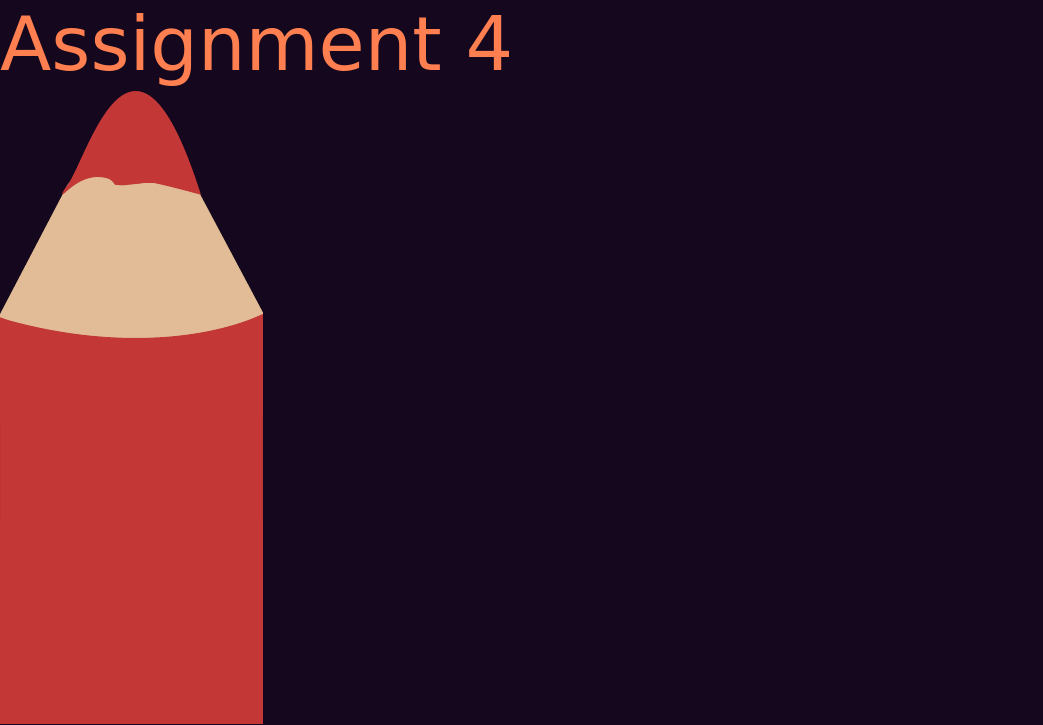
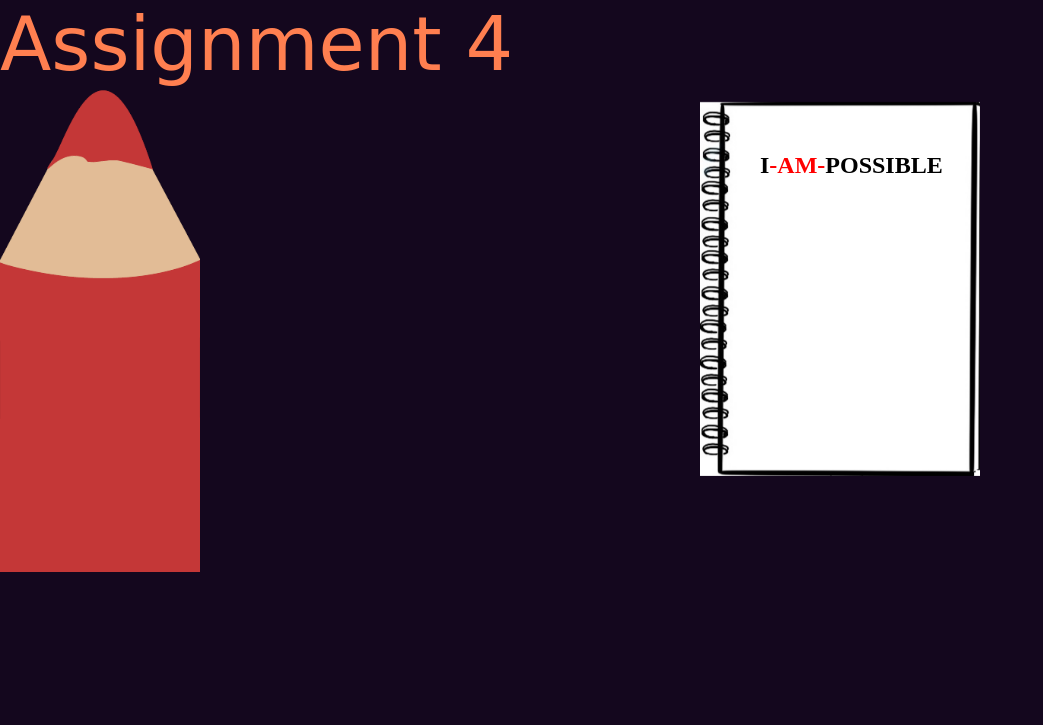
Before and after one commit to sharojb/assignment4, a plain HTML site: page index.html in a window 1280 px wide. Shown: the top 725 px of the page, without its empty margins (0-1043 px from the left). Drawn offline with Linux system fonts and the light colour scheme; a web font is replaced by a local one.

Commit message:
animation created

```diff
--- a/css/styles.css
+++ b/css/styles.css
@@ -10,6 +10,7 @@ Universal Styling
 
 body{
     background: #14071E;
+    position: fixed;
 }
 
 nav ul{
@@ -34,3 +35,53 @@ a:hover {
 /*=====================
  Styling
 ======================*/
+.items{
+    position: relative;
+}
+
+.notebook
+.nb{
+    position: absolute;
+    bottom: 100px;
+    left: 700px;
+    width: 280px;
+}
+
+.redpen{
+    width: 200px;
+    right: ;
+}
+
+p{
+    animation-name: jump;
+    animation-duration: .8s;
+    animation-direction: alternate;
+    animation-timing-function: steps(2, end);
+    animation-iteration-count: infinite;
+    position: absolute;
+    bottom: 400px;
+    left: 760px;
+    width: 280px;
+    font-weight: bold;
+    font-size: x-large;
+}
+
+.i-am{
+    color: red;
+
+}
+
+
+@keyframes jump {
+    20%,
+    100% {
+      transform: translate(0, 3px);
+    }
+
+    0% {
+      transform: translate(0, 0px);
+    }
+    10% {
+      transform: translate(0, 6px);
+    }
+  }
--- a/index.html
+++ b/index.html
@@ -26,8 +26,10 @@
 
                 <div class="notebook">
                     <img class="nb" src="images/nb.jpg" alt="notebook">
-                </div>div>
+                </div>
              </div>
+
+             <p>I<span class="i-am">-AM-</span>POSSIBLE</p>
 
         </main>
     </body>
```
